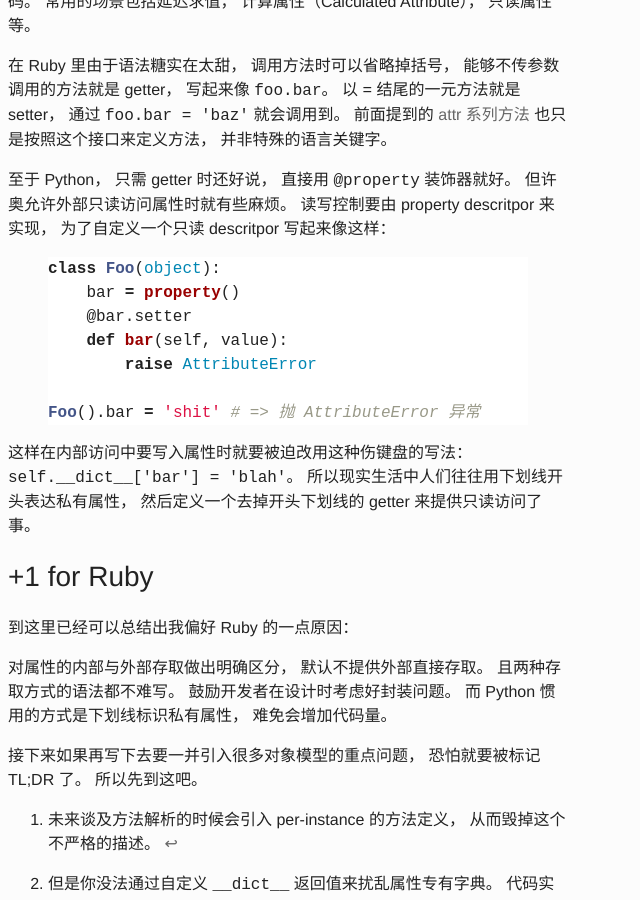
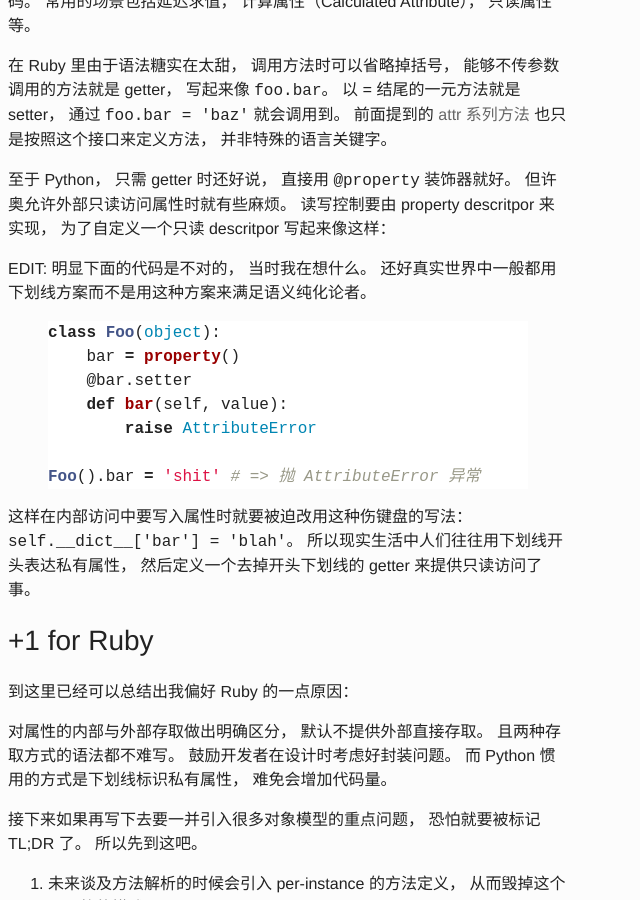
Before and after one commit to 5long/5long.github.io, a Jekyll site: the page built from _posts/2013-01-14-python-vs-ruby-object-attributes.markdown, in a window 1280 px wide and 900 px high, scrolled down 1347 px. Shown: the whole window, without its empty margins (0-640 px from the left). Built offline with Jekyll 4.4.1, drawn with Linux system fonts in a browser that asks for light colours; comment, search, counter and statistics services are not loaded.

Commit message:
Claim that some code doesn't work.

```diff
--- a/_posts/2013-01-14-python-vs-ruby-object-attributes.markdown
+++ b/_posts/2013-01-14-python-vs-ruby-object-attributes.markdown
@@ -99,6 +99,10 @@ Python 这边就容易得多，
 读写控制要由 property descritpor 来实现，
 为了自定义一个只读 descritpor 写起来像这样：
 
+EDIT: 明显下面的代码是不对的，
+当时我在想什么。
+还好真实世界中一般都用下划线方案而不是用这种方案来满足语义纯化论者。
+
 {% highlight python %}
 class Foo(object):
     bar = property()
```
